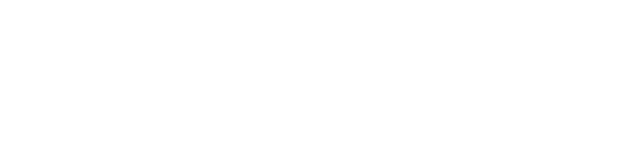
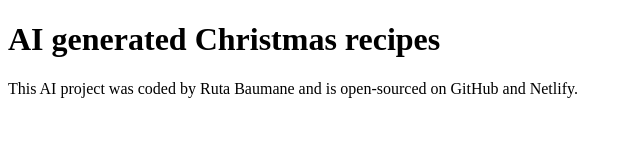
Before and after one commit to Ruta-B/christmas-recipe-generator, a plain HTML site: page index.html in a window 1280 px wide. Shown: the whole page, without its empty margins (0-640 px from the left). Drawn offline with Linux system fonts and the light colour scheme.

Commit message:
adjustments

```diff
--- a/index.html
+++ b/index.html
@@ -1,11 +1,15 @@
 <!DOCTYPE html>
 <html lang="en">
-<head>
-    <meta charset="UTF-8">
-    <meta name="viewport" content="width=device-width, initial-scale=1.0">
+  <head>
+    <meta charset="UTF-8" />
+    <meta name="viewport" content="width=device-width, initial-scale=1.0" />
     <title>Document</title>
-</head>
-<body>
-
-</body>
+  </head>
+  <body>
+    <h1>AI generated Christmas recipes</h1>
+    <footer>
+      This AI project was coded by Ruta Baumane and is open-sourced on GitHub
+      and Netlify.
+    </footer>
+  </body>
 </html>
```
